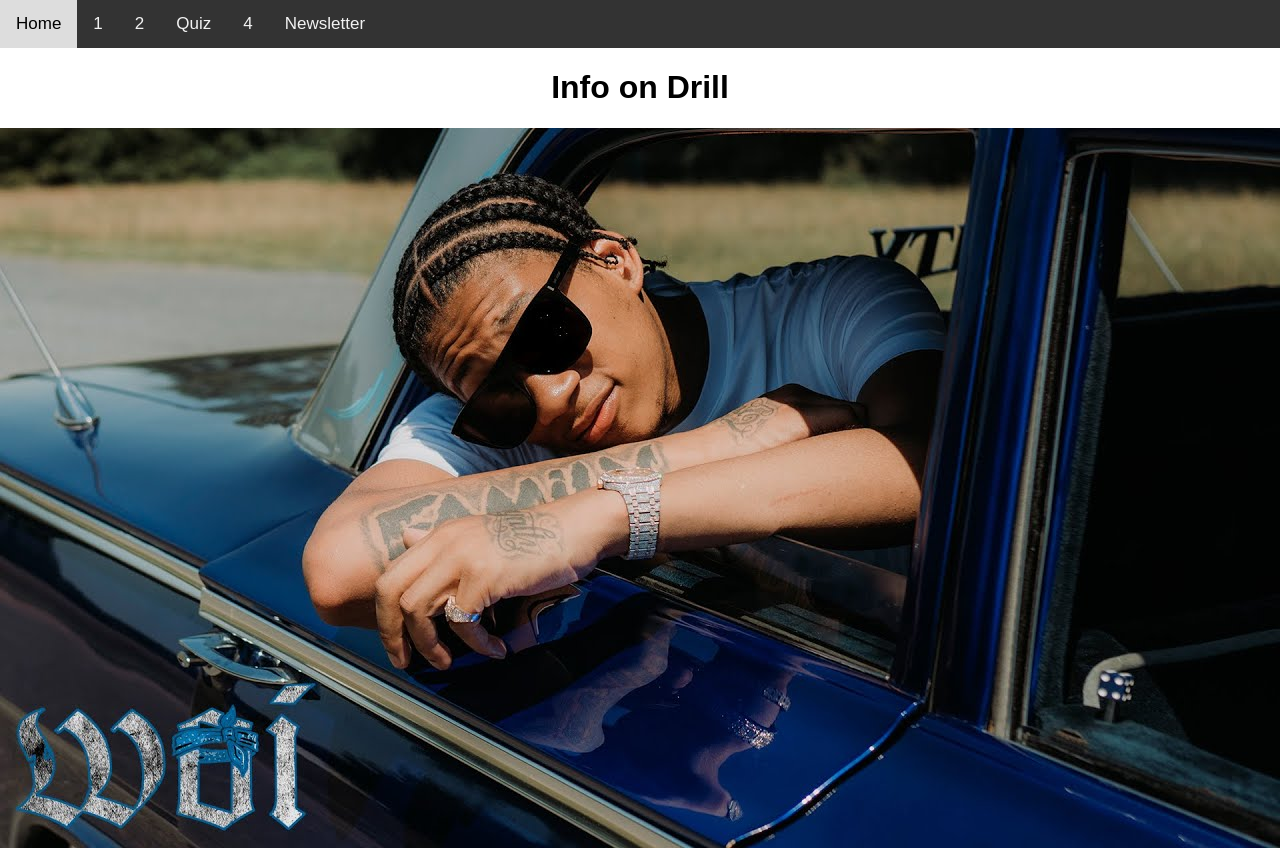
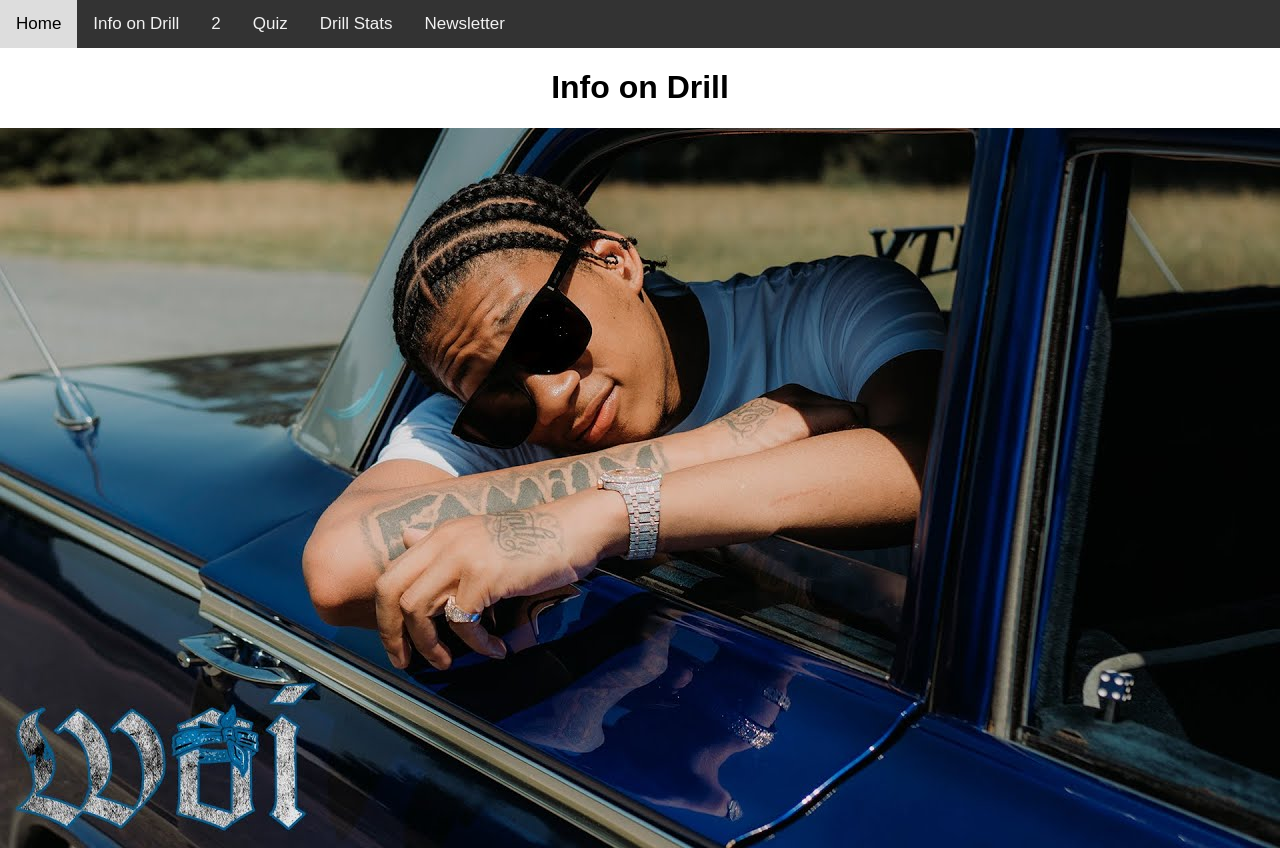
Before and after one commit to bndnscc/main, a plain HTML site: page drill.html in a window 1280 px wide. Shown: the top 848 px of the page. Drawn offline with Linux system fonts and the light colour scheme.

Commit message:
Update drill.html

```diff
--- a/drill.html
+++ b/drill.html
@@ -1,17 +1,17 @@
 <!DOCTYPE html>
 <html>
 <head>
-<title>1</title>
+<title>Info on drill</title>
 <link rel="stylesheet" href="css/css.css">
 <meta name="viewport" content="width=device-width, initial-scale=1">
 </head>
 <body>
   <nav class="topnav">
     <a href="https://bndnscc.github.io/main/">Home</a>
-    <a href="https://bndnscc.github.io/main/drill">1</a>
+    <a href="https://bndnscc.github.io/main/drill">Info on Drill</a>
     <a href="https://bndnscc.github.io/main/Site%20maps">2</a>
     <a href="https://bndnscc.github.io/main/quiz">Quiz</a>
-    <a href="https://bndnscc.github.io/main/aaa">4</a>
+    <a href="https://bndnscc.github.io/main/stats">Drill Stats</a>
     <a href="https://bndnscc.github.io/main/newsletter">Newsletter</a>
   </nav>
 
```
